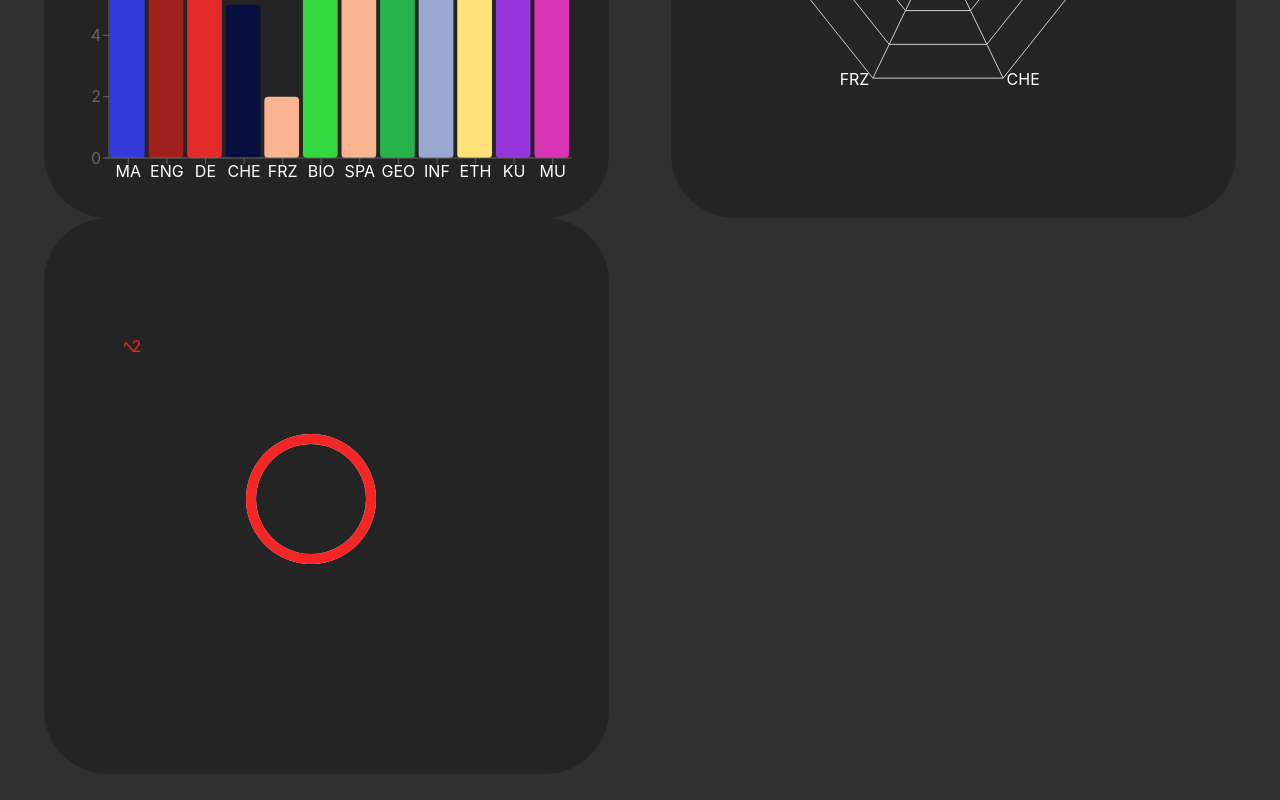
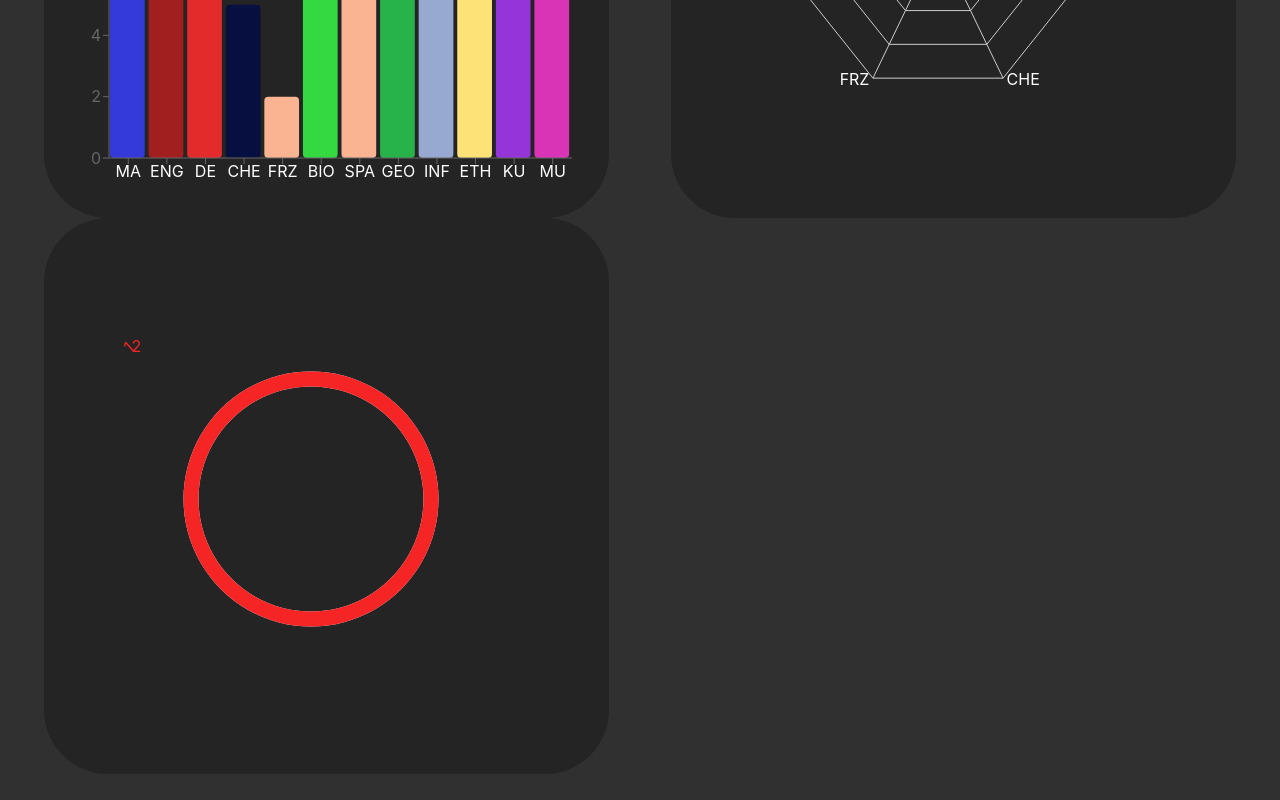
Before and after one commit to AKORA-Studios/calq, a React (Create React App) app: page / in a window 1280 px wide. Shown: the part 436-1236 px from the top of the page. Built offline with nearby package versions, Linux system fonts and the light colour scheme.

Commit message:
Update index.tsx

```diff
--- a/src/Components/AverageSubjectRadialChart/index.tsx
+++ b/src/Components/AverageSubjectRadialChart/index.tsx
@@ -15,7 +15,7 @@ export class SubjectRadialBarChart extends Component {
             <Center size="50px" className="mainPageContainer">
                 <ResponsiveContainer width={500} height={500}>
 
-                    <RadialBarChart innerRadius={60} outerRadius={140} barSize={10} data={[data]} >
+                    <RadialBarChart innerRadius={120} outerRadius={200} maxBarSize={15} data={[data]} >
                         <RadialBar fill={data.color} maxBarSize={15} background label={{ position: 'insideStart', fill: data.color }} dataKey="points" />
                     </RadialBarChart>
                 </ResponsiveContainer>
```
